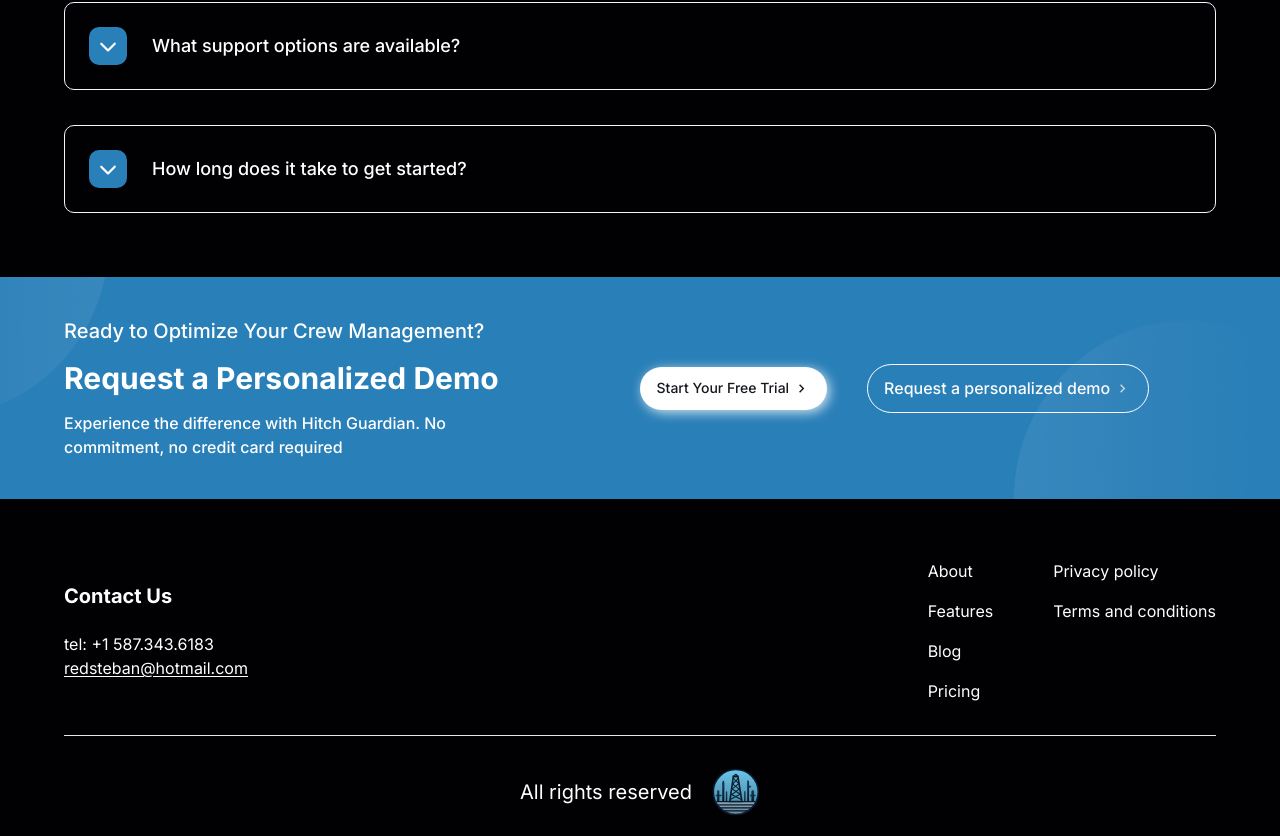
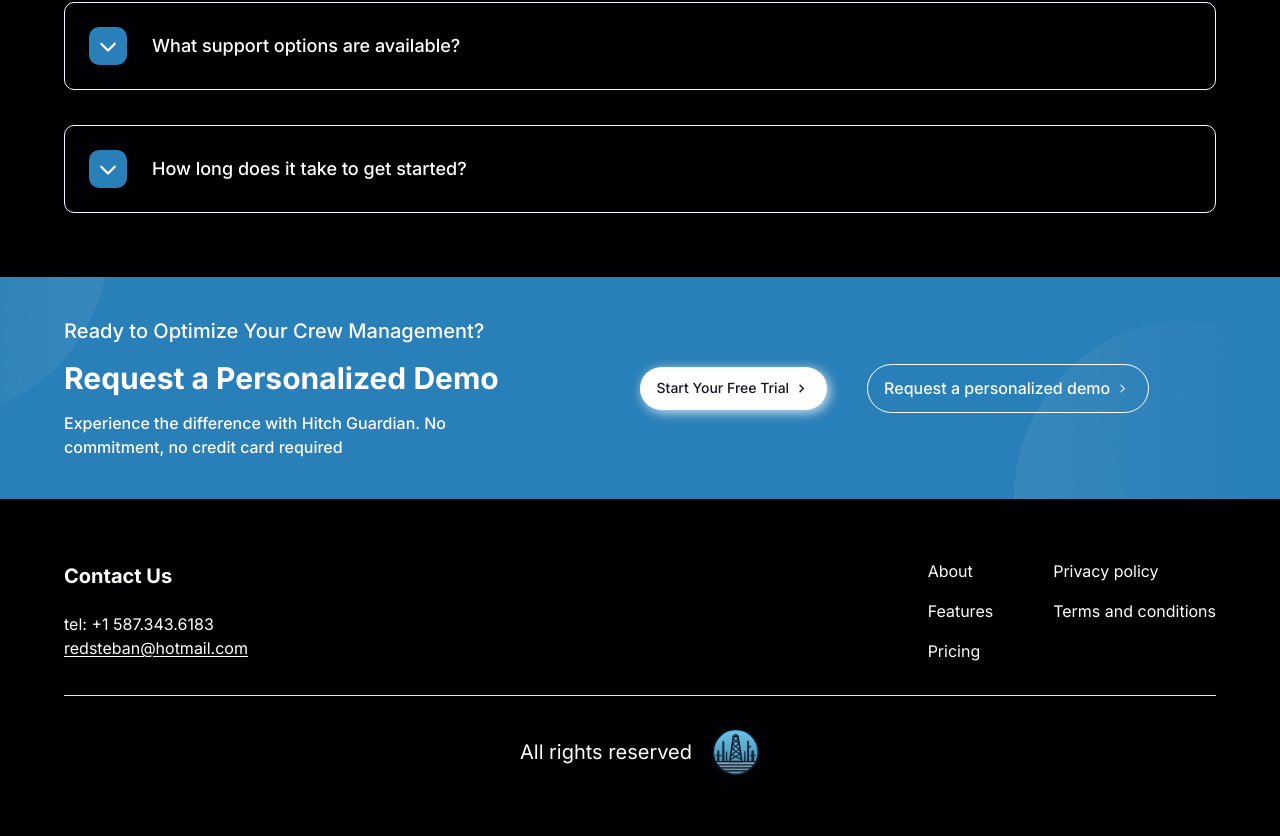
Before and after one commit to xtremedavidev/Hitch-guardian-landing-page, a Next.js app: page / in a window 1280 px wide. Shown: the part 5223-6059 px from the top of the page. After the commit the page ends 6019 px from the top, so only its background shows below. Built offline with nearby package versions, Linux system fonts and the light colour scheme.

Commit message:
update: removing blog from footer links

```diff
--- a/src/components/footer/footer.tsx
+++ b/src/components/footer/footer.tsx
@@ -71,7 +71,7 @@
 const leftLinks = [
   { label: "About", link: "/#about" },
   { label: "Features", link: "/#features" },
-  { label: "Blog", link: "/" },
+  // { label: "Blog", link: "/" },
   { label: "Pricing", link: "/#pricing" },
 ];
 
```
